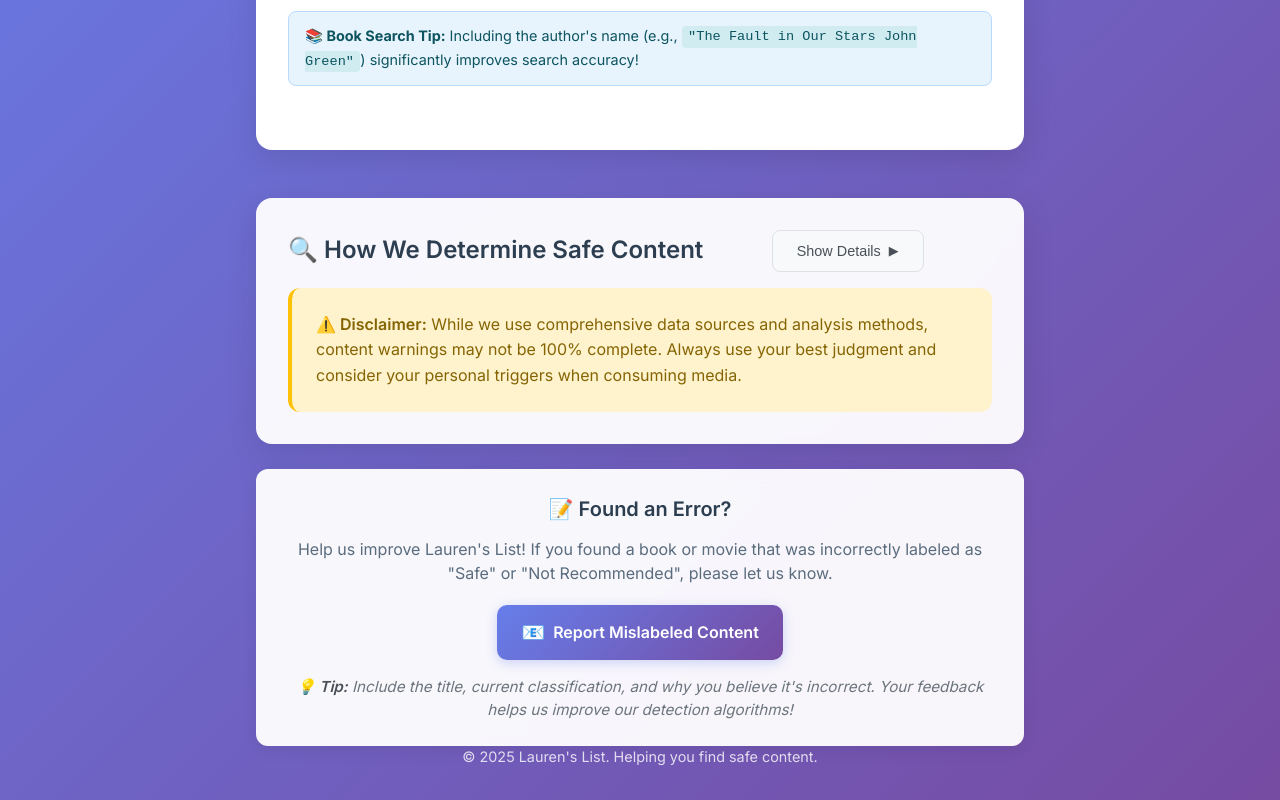
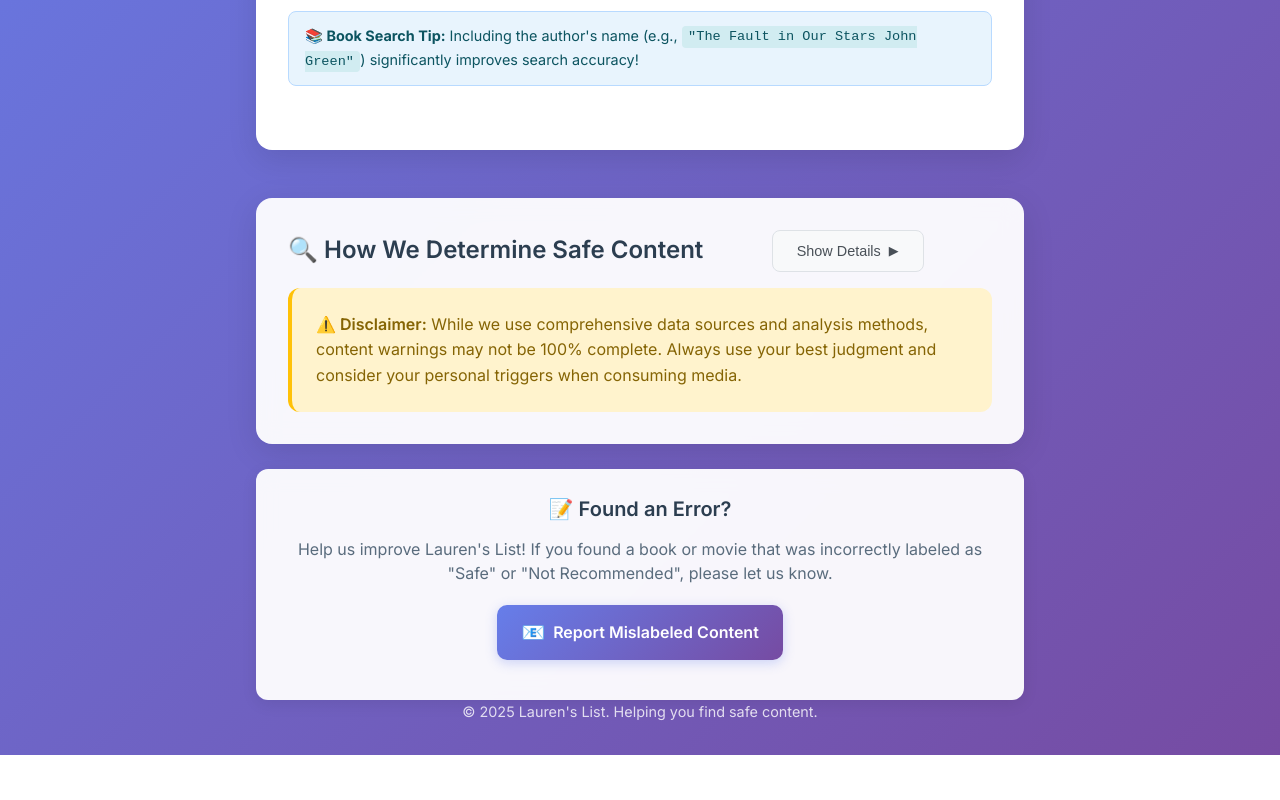
Before and after one commit to bekiindrewind/laurens-list, a website: page index.html in a window 1280 px wide. Shown: the part 463-1263 px from the top of the page. After the commit the page ends 1218 px from the top, so only its background shows below. Drawn offline with Linux system fonts and the light colour scheme.

Commit message:
Remove tip text from feedback section, keep email functionality

```diff
--- a/index.html
+++ b/index.html
@@ -166,9 +166,6 @@
                         <span class="feedback-text">Report Mislabeled Content</span>
                     </a>
                 </div>
-                <p class="feedback-note">
-                    <strong>💡 Tip:</strong> Include the title, current classification, and why you believe it's incorrect. Your feedback helps us improve our detection algorithms!
-                </p>
             </div>
         </main>
 
```
